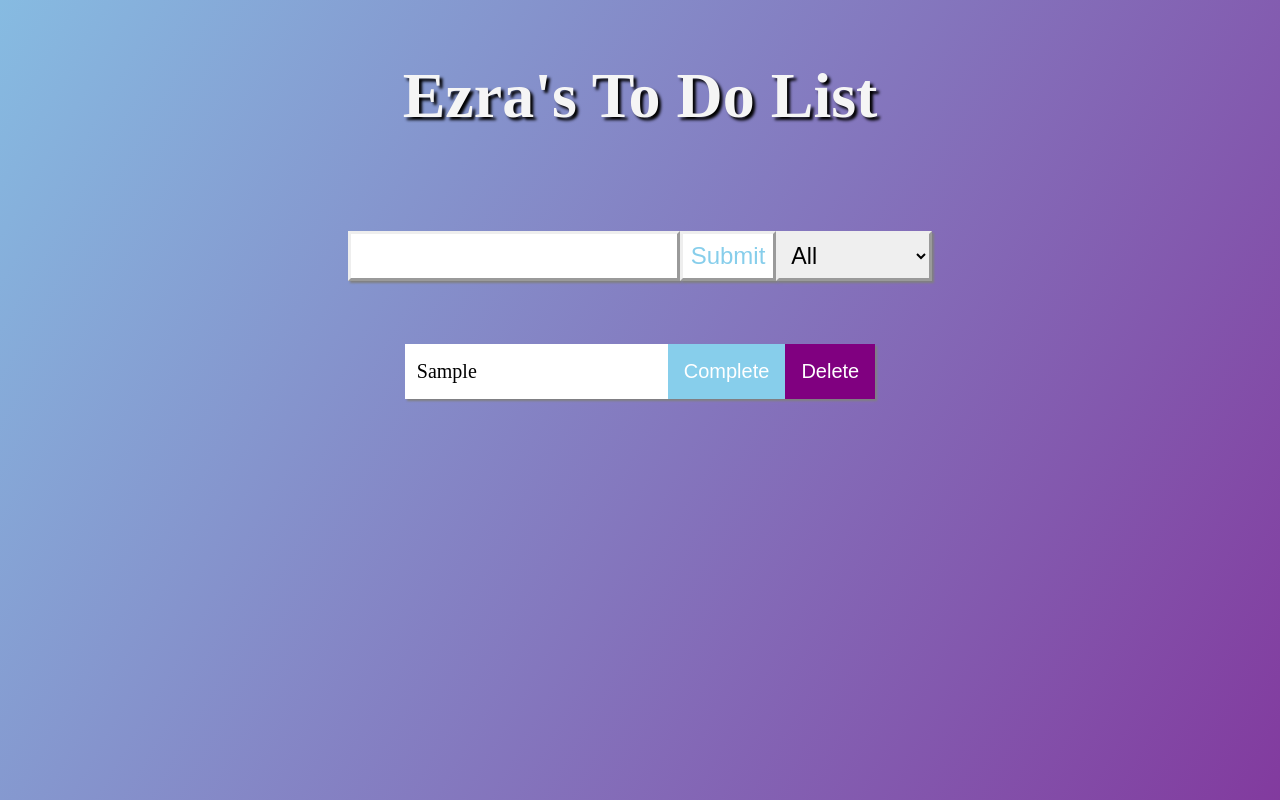
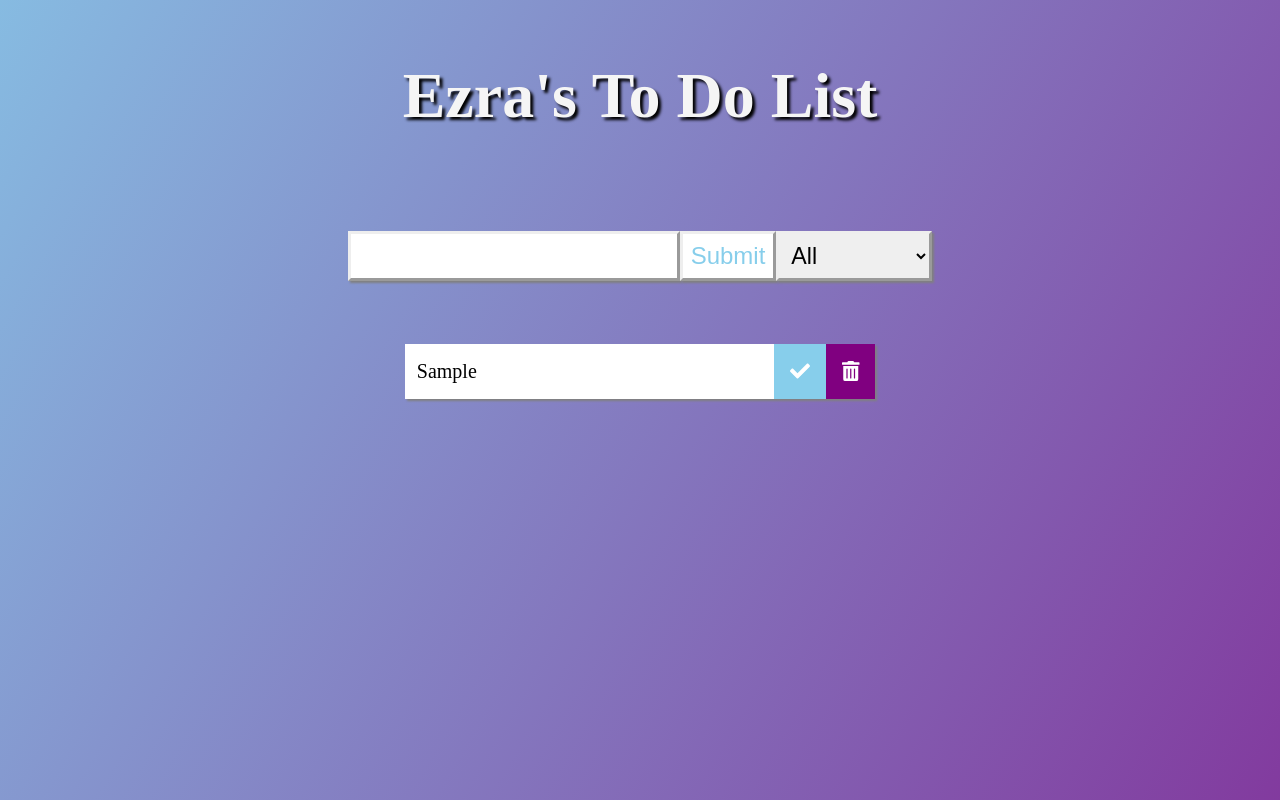
Before and after one commit to kmaustin32/to-do-list, a React (Vite) app: page / in a window 1280 px wide. Both pictures are taken after typing "Sample" into the empty fields and a click on the button "Submit". Built offline with nearby package versions, Linux system fonts and the light colour scheme.

Commit message:
added icons

```diff
--- a/package.json
+++ b/package.json
@@ -20,7 +20,11 @@
   },
   "dependencies": {
     "@babel/preset-react": "^7.12.10",
+    "@fortawesome/fontawesome-svg-core": "^1.2.32",
+    "@fortawesome/free-solid-svg-icons": "^5.15.1",
+    "@fortawesome/react-fontawesome": "^0.1.14",
     "css-loader": "^5.0.1",
+    "framer-motion": "^3.1.1",
     "postcss": "^8.2.1",
     "react": "^17.0.1",
     "react-dom": "^17.0.1",
--- /dev/null
+++ b/src/animation.js
@@ -0,0 +1,23 @@
+import {motion} from 'framer-motion'
+
+export const fall = {
+    hidden: {
+        opacity: 0,
+        x: -300
+    },
+    show: {
+        opacity: 1,
+        x: 0,
+        transition: {
+            duration: .5
+        }
+    },
+    exit: {
+        opacity: 0,
+        y: 300,
+        rotate: 20,
+        transition: {
+            duration: .5
+        }
+    }
+}
--- a/src/components/ListItem.js
+++ b/src/components/ListItem.js
@@ -1,5 +1,10 @@
-import React, {useState} from 'react';
+import React from 'react';
 import ToDoList from './ToDoList';
+import {motion} from 'framer-motion'
+import {fall} from '../animation'
+import {FontAwesomeIcon} from '@fortawesome/react-fontawesome';
+import {faCheck, facheck, faTrashAlt} from '@fortawesome/free-solid-svg-icons';
+
 
 const ListItem = ({text, key, list, setList, item}) => {
 
@@ -21,15 +26,25 @@ const ListItem = ({text, key, list, setList, item}) => {
 
 
     return(
-        <div className="to-do">
+        <motion.div
+         className="to-do"
+         key={item.id}
+         variants={fall}
+         initial='hidden'
+         animate='show'
+         exit='exit'>
             <li className={`item ${item.completed ? 'doneItem' : ''}`}>{text}</li>
             <button
             className="complete"
-            onClick={completeHandler}>Complete</button>
+            onClick={completeHandler}>
+                <FontAwesomeIcon icon={faCheck} />
+            </button>
             <button
             className="delete"
-            onClick={deleteHandler}>Delete</button>
-        </div>
+            onClick={deleteHandler}>
+                <FontAwesomeIcon icon={faTrashAlt} />
+            </button>
+        </motion.div>
     )
 };
 
--- a/src/components/ToDoList.js
+++ b/src/components/ToDoList.js
@@ -1,12 +1,15 @@
 import React from 'react';
 //Import Component
 import ListItem from './ListItem';
+import {AnimatePresence} from 'framer-motion'
+import {fall} from '../animation'
 
 const ToDoList = ({list, setList, filtered}) => {
 
     return(
         <div className="to-do-container">
             <ul className="to-do-list">
+                <AnimatePresence>
                 {filtered.map(item => (
                     <ListItem
                     text={item.text}
@@ -15,6 +18,7 @@ const ToDoList = ({list, setList, filtered}) => {
                     item={item}
                     setList={setList} />
                 ))}
+                </AnimatePresence>
             </ul>
         </div>
     );
```
Also changed, not shown: 1 other file (tests, documents, lock files or other folders).
